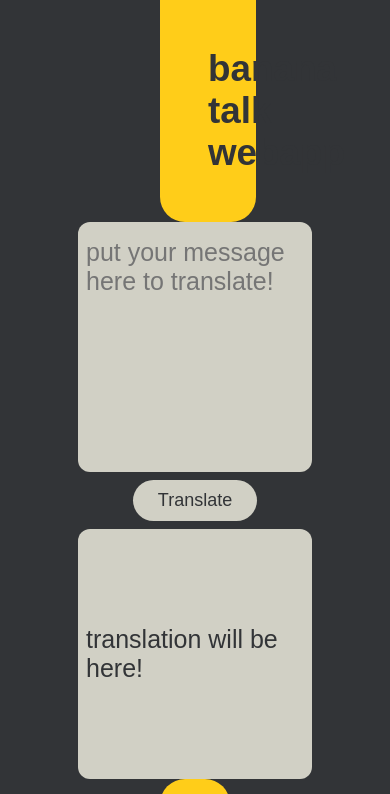
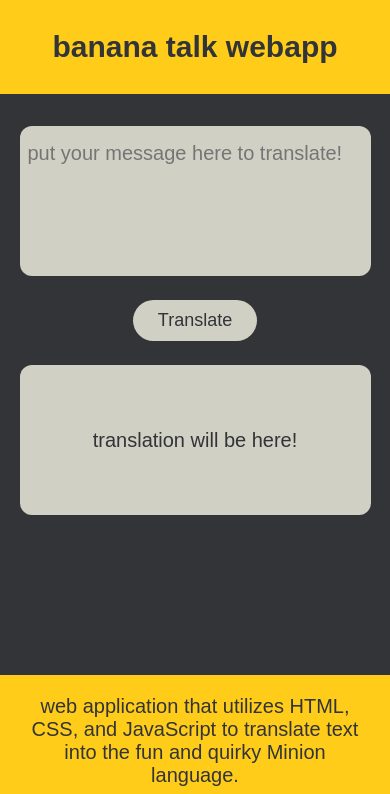
Before and after one commit to harxxhilgg/markSix-minions-speak-app, a plain HTML site: page index.html in a window 390 px wide. Shown: the top 794 px of the page. Drawn offline with Linux system fonts and the light colour scheme; a web font is replaced by a local one.

Commit message:
styling: responsive done!

```diff
--- a/script.js
+++ b/script.js
@@ -8,7 +8,6 @@ function getTranslationURL(text) {
 }
 
 function errorHandler(error) {
-    console.log("error occured", error);
     alert("something wrong with the server! try again after sometime")
 }
 
--- a/style.css
+++ b/style.css
@@ -135,3 +135,35 @@ ul li a{
     font-weight: bolder;
     font-size: 23px;
 }
+
+@media only screen and (max-width: 900px) {
+    header {
+        margin: 0;
+        padding:30px 20px;
+        border-radius: 0;
+    }
+
+    header h1 {
+        font-size: 30px;
+    }
+
+    textarea {
+        height: 150px;
+        width: 90%;
+        font-size: 20px;
+        margin: 2rem auto 1rem auto;
+    }
+    .outputBox {
+        height: 150px;
+        width: 90%;
+        margin: 1rem auto;
+        font-size: 20px;
+    }
+
+    .footer {
+        font-size: 20px;
+        border-radius: 0;
+        padding: 20px;
+        margin: auto auto 0 auto;  /* top -> right -> bottom -> left */
+    }
+}
```
Also changed, not shown: index.html (+1 -2 lines).
